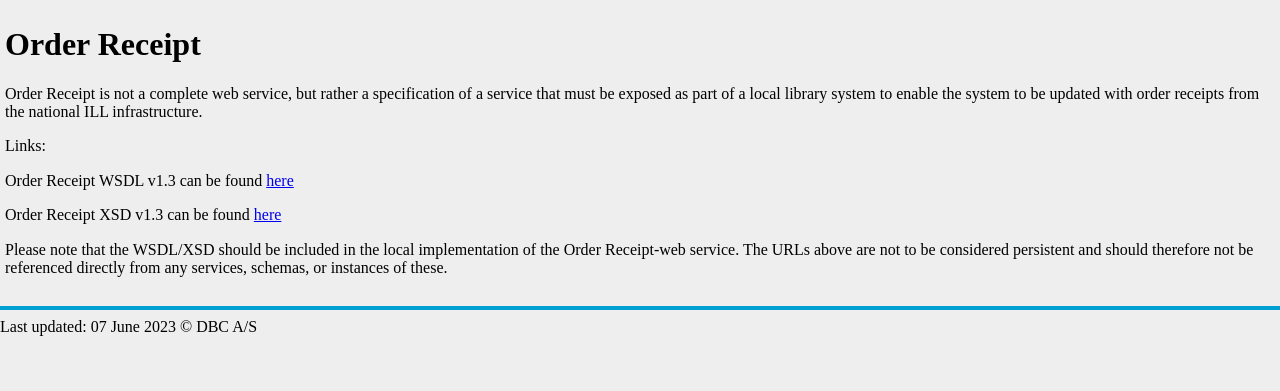
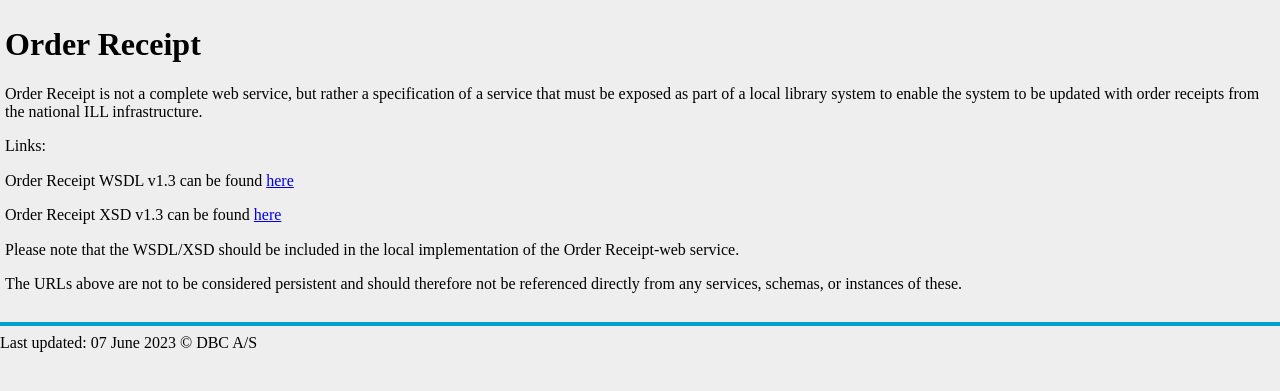
Before and after one commit to DBCDK/dbcdk.github.io, a Jekyll site: the page built from Orderreceipt.md, in a window 1280 px wide. Shown: the top 391 px of the page. Built offline with Jekyll 4.4.1, drawn with Linux system fonts in a browser that asks for light colours; nearby versions of some CDN libraries; our own code applies the rules of GitHub Pages for plain Markdown files; part of the change alters nothing that is shown.

```diff
--- a/Orderreceipt.md
+++ b/Orderreceipt.md
@@ -9,11 +9,13 @@ system to be updated with order receipts from the national ILL infrastructure.
 
 Links:
 
-Order Receipt WSDL v1.3 can be found [here](https://opensource.dbc.dk/websvn/filedetails.php?repname=WSContracts&path=%2ForderReceipt%2Ftags%2F1.3%2ForderReceipt.wsdl)
+Order Receipt WSDL v1.3 can be found [here](https://dbcdk.github.io/orderReceipt.wsdl)
 
-Order Receipt XSD v1.3 can be found [here](https://opensource.dbc.dk/websvn/filedetails.php?repname=WSContracts&path=%2ForderReceipt%2Ftags%2F1.3%2ForderReceipt.xsd)
+Order Receipt XSD v1.3 can be found [here](https://dbcdk.github.io/orderReceipt.xsd)
 
 Please note that the WSDL/XSD should be included in the local
-implementation of the Order Receipt-web service. The URLs above are not to
+implementation of the Order Receipt-web service.
+
+The URLs above are not to
 be considered persistent and should therefore not be referenced directly
 from any services, schemas, or instances of these.
```
Also changed, not shown: 2 other files.
